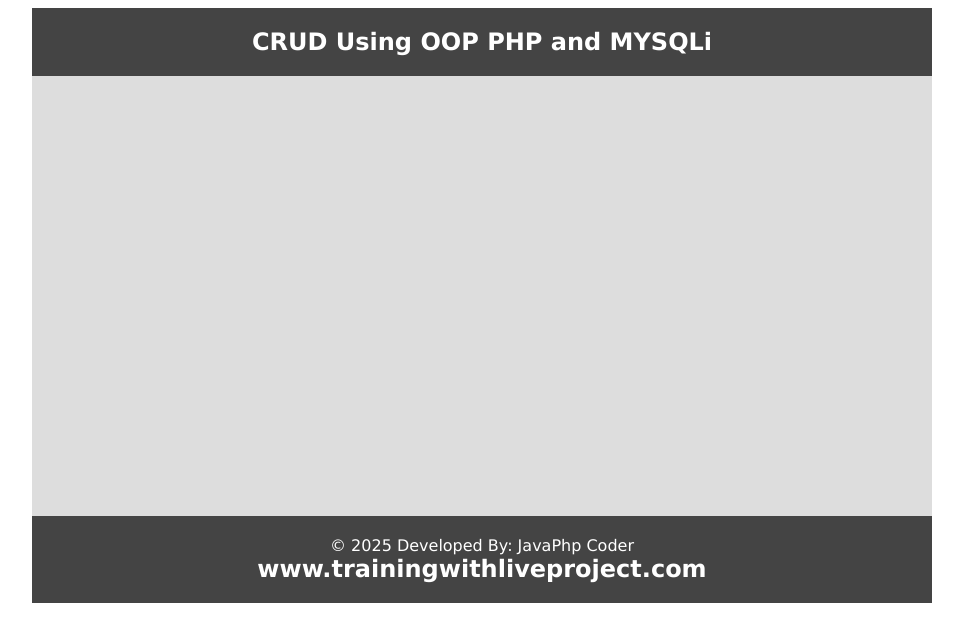
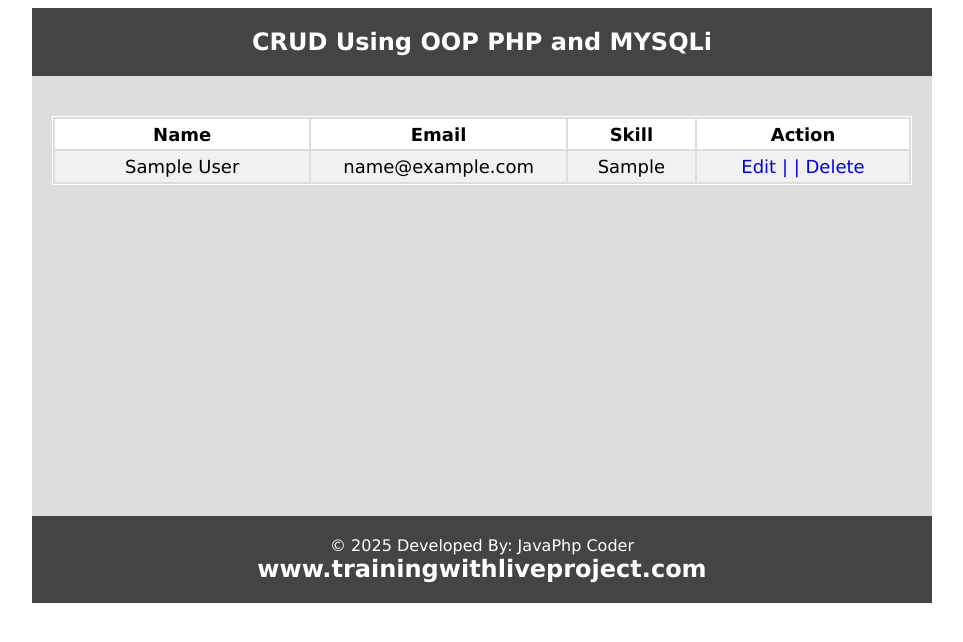
Before and after one commit to devforhad24/CRUD_PHP, a PHP site: page / in a window 1280 px wide. Shown: the top 642 px of the page, without its empty margins (158-1121 px from the left). Run offline with PHP 8.4, Linux system fonts and the light colour scheme; tables that the repository leaves empty or names only in its code hold one stand-in row (values such as "Sample post").

Commit message:
Read data from Database

```diff
--- /dev/null
+++ b/Database.php
@@ -0,0 +1,37 @@
+<?php
+    Class Database{
+        public $host    = DB_HOST;
+        public $user    = DB_USER;
+        public $pass    = DB_PASS;
+        public $dbname  = DB_NAME;
+
+        public $link;
+        public $error;
+
+        public function __construct(){
+            $this->connectDB();
+        }
+
+        private function connectDB(){
+            $this->link = new mysqli($this->host, $this->user, $this->pass, $this->dbname);
+
+            if(!$this->link){
+                $this->error = "Connection fail".$this->link->connect_error;
+                return false;
+            }
+        }
+
+        // Select or Read Database
+        public function select($query){
+            $result = $this->link->query($query) or die ($this->link->error.__LINE__);
+            if($result->num_rows > 0){
+                return $result;
+            }else{
+                return false;
+            }
+        }   // ends method
+
+
+    }
+
+?>
--- /dev/null
+++ b/config.php
@@ -0,0 +1,9 @@
+<?php
+    define("DB_HOST", "localhost");
+    define("DB_USER", "root");
+    define("DB_PASS", "");
+    define("DB_NAME","php_crud");
+
+
+
+?>
--- a/index.php
+++ b/index.php
@@ -1,7 +1,38 @@
 <?php include 'inc/header.php'; ?>
+<?php include 'config.php'; ?>
+<?php include 'Database.php'; ?>
 
 
-
-
+<!-- Data GET -->
+<?php
+    $db = new Database();
+    $query = "SELECT * FROM tbl_user";
+    $read = $db->select($query);
+?>
+<!-- table starts here -->
+<table class="tblone">
+    <tr>
+        <th width="30%">Name</th>
+        <th width="30%">Email</th>
+        <th width="15%">Skill</th>
+        <th width="25%">Action</th>
+    </tr>
+    <?php if($read) { ?>
+    <?php while($row = $read->fetch_assoc()) { ?>
+    <tr>
+        <td><?php echo $row['name']; ?></td>
+        <td><?php echo $row['email']; ?></td>
+        <td><?php echo $row['skill']; ?></td>
+        <td>
+            <a style="text-decoration: none;" href="update.php?id=<?php echo $row['id']; ?>">Edit |</a>
+            <a style="text-decoration: none;" href="update.php?id=<?php echo $row['id']; ?>">| Delete</a>
+        </td>
+    </tr>
+    <?php } ?>
+    <?php }else { ?>
+        <p style="color: red;">Data is Not available !!</p>
+    <?php } ?>
+</table>
+<!-- table ends here -->
 
 <?php include 'inc/footer.php'; ?>
```
Also changed, not shown: inc/header.php (+73 -15 lines).
